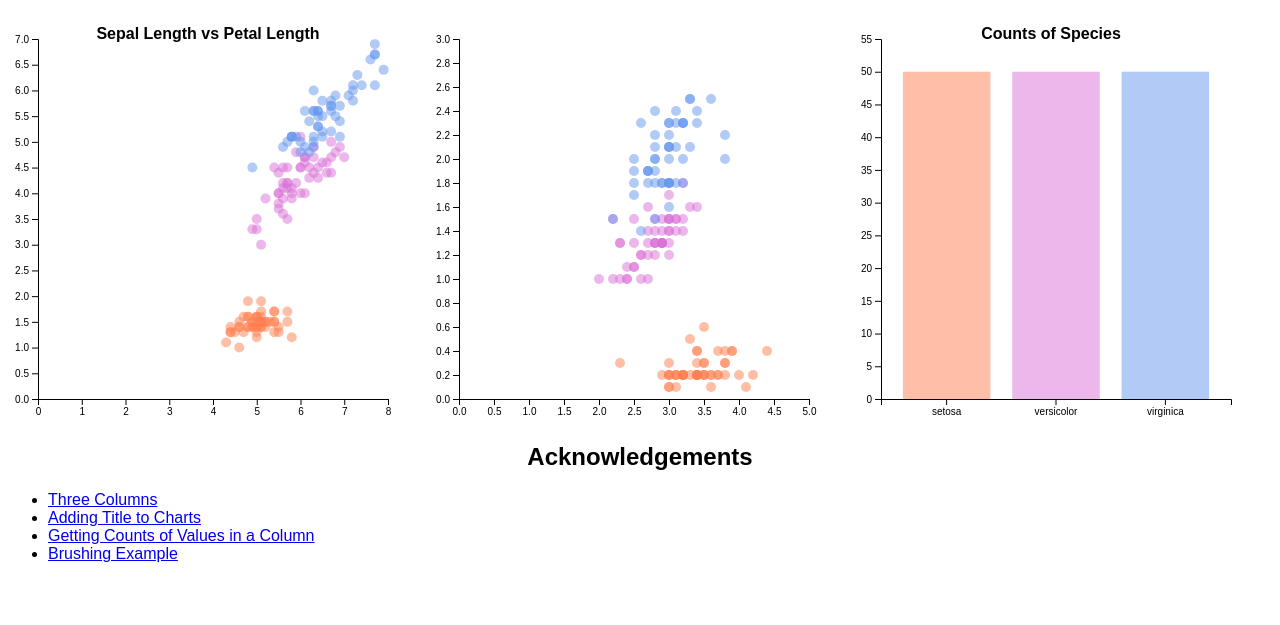
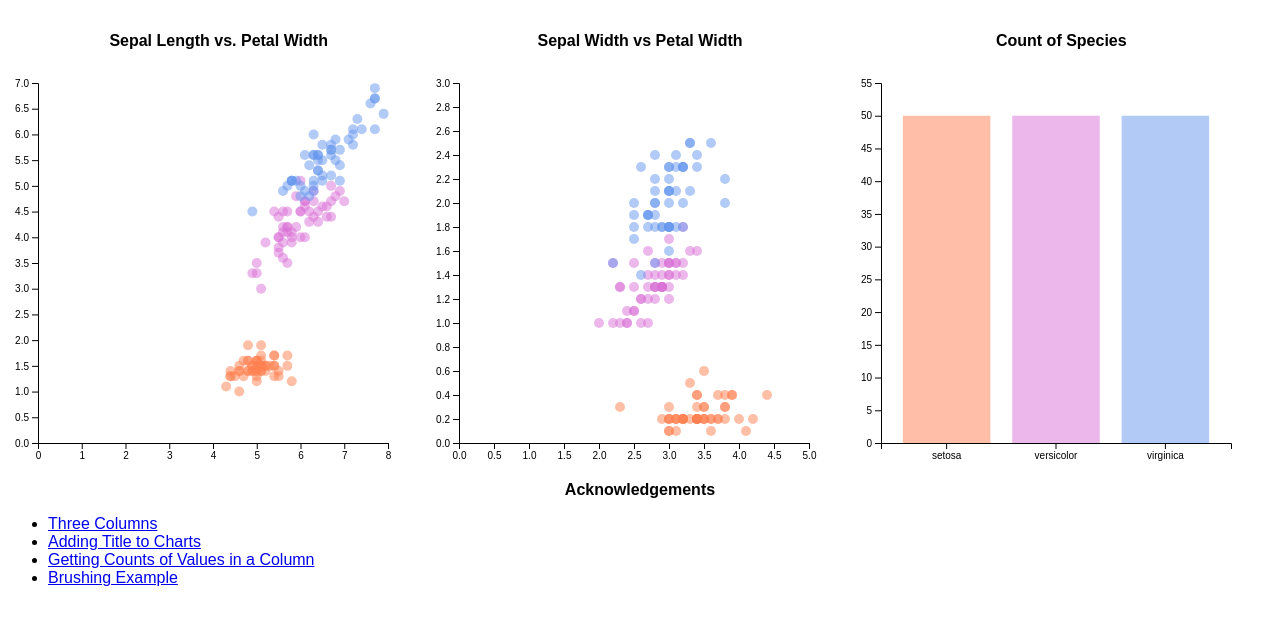
Before and after one commit to DS4200-S23-Class/hw-06-anaelle-noreen-6, a plain HTML site: page index.html in a window 1280 px wide. Shown: the part 61-686 px from the top of the page. Drawn offline with Linux system fonts and the light colour scheme.

Commit message:
fixed titles

```diff
--- a/index.html
+++ b/index.html
@@ -13,9 +13,15 @@
 <body>
   <h1>hw-06 - D3 Brushing & Linking</h1>
   <div class="row">
-    <div class="column" id = 'left'></div>
-    <div class="column" id = 'middle'></div>
-    <div class="column" id = 'right'></div>
+    <div class="column" id = 'left'>
+      <h2> Sepal Length vs. Petal Width</h2>
+    </div>
+    <div class="column" id = 'middle'>
+      <h2> Sepal Width vs Petal Width </h2>
+    </div>
+    <div class="column" id = 'right'>
+      <h2>Count of Species</h2>
+    </div>
   </div>
   <h2>Acknowledgements</h2>
   <div id = "acknowledgements">
--- a/main.js
+++ b/main.js
@@ -2,6 +2,7 @@ const FRAME_HEIGHT = 400;
 const FRAME_WIDTH = 400;
 const MARGINS = {left: 30, right: 20, top: 20, bottom: 20};
 
+// instead of of mapping to a color map it to a class in css
 function map_color(species){
     if(species == "setosa"){
         return "coral";
@@ -33,14 +34,14 @@ d3.csv("data/iris.csv").then((data) => {
     const X_MAX = d3.max(data, (d) => {return (d.Sepal_Length)});
     const Y_MAX = d3.max(data, (d) => { return (d.Petal_Length); });
 
-    // TITLE
-    LEFT.append("text")
-    .attr("x", FRAME_WIDTH/2)
-    .attr("y", MARGINS.top)
-    .attr("class", "plot_titles")
-    .attr("text-anchor", "middle")
-    .style("font-size", "16px")
-    .text("Sepal Length vs Petal Length");
+    // // TITLE
+    // LEFT.append("text")
+    // .attr("x", FRAME_WIDTH/2)
+    // .attr("y", MARGINS.top)
+    // .attr("class", "plot_titles")
+    // .attr("text-anchor", "middle")
+    // .style("font-size", "16px")
+    // .text("Sepal Length vs Petal Length");
 
     // Make x-axis based on petal length
     left_x = d3.scaleLinear()
@@ -88,13 +89,13 @@ d3.csv("data/iris.csv").then((data) => {
     console.log("SEPAL" + X_MAX, "PETAL" + Y_MAX);
 
     // TITLE
-    MIDDLE.append("text")
-    .attr("x", FRAME_WIDTH/2)
-    .attr("y", MARGINS.top)
-    .attr("class", "plot_titles")
-    .attr("text-anchor", "middle")
-    .style("font-size", "16px")
-    .text("Sepal Width vs Petal Width");
+    // MIDDLE.append("text")
+    // .attr("x", FRAME_WIDTH/2)
+    // .attr("y", MARGINS.top)
+    // .attr("class", "plot_titles")
+    // .attr("text-anchor", "middle")
+    // .style("font-size", "16px")
+    // .text("Sepal Width vs Petal Width");
 
     // Make x-axis based on petal width
     middle_x = d3.scaleLinear()
@@ -151,14 +152,14 @@ d3.csv("data/iris.csv").then((data) => {
     // Gets the hightest amount
     const Y_MAX = d3.max(species_amt);
 
-    // TITLE
-    RIGHT.append("text")
-    .attr("x", FRAME_WIDTH/2)
-    .attr("y", MARGINS.top)
-    .attr("class", "plot_titles")
-    .attr("text-anchor", "middle")
-    .style("font-size", "16px")
-    .text("Counts of Species");
+    // // TITLE
+    // RIGHT.append("text")
+    // .attr("x", FRAME_WIDTH/2)
+    // .attr("y", MARGINS.top)
+    // .attr("class", "plot_titles")
+    // .attr("text-anchor", "middle")
+    // .style("font-size", "16px")
+    // .text("Counts of Species");
 
 
     // Add X axis
--- a/style.css
+++ b/style.css
@@ -8,10 +8,14 @@ h1{
 }
 h2{
     text-align: center;
+    font-size: 16px
 }
 
 .plot_titles{
     font-weight: bold;
+}
+.overlay{
+  opacity: 0;
 }
 
   /* Create three equal columns that floats next to each other */
```
Also changed, not shown: 1 other file.
